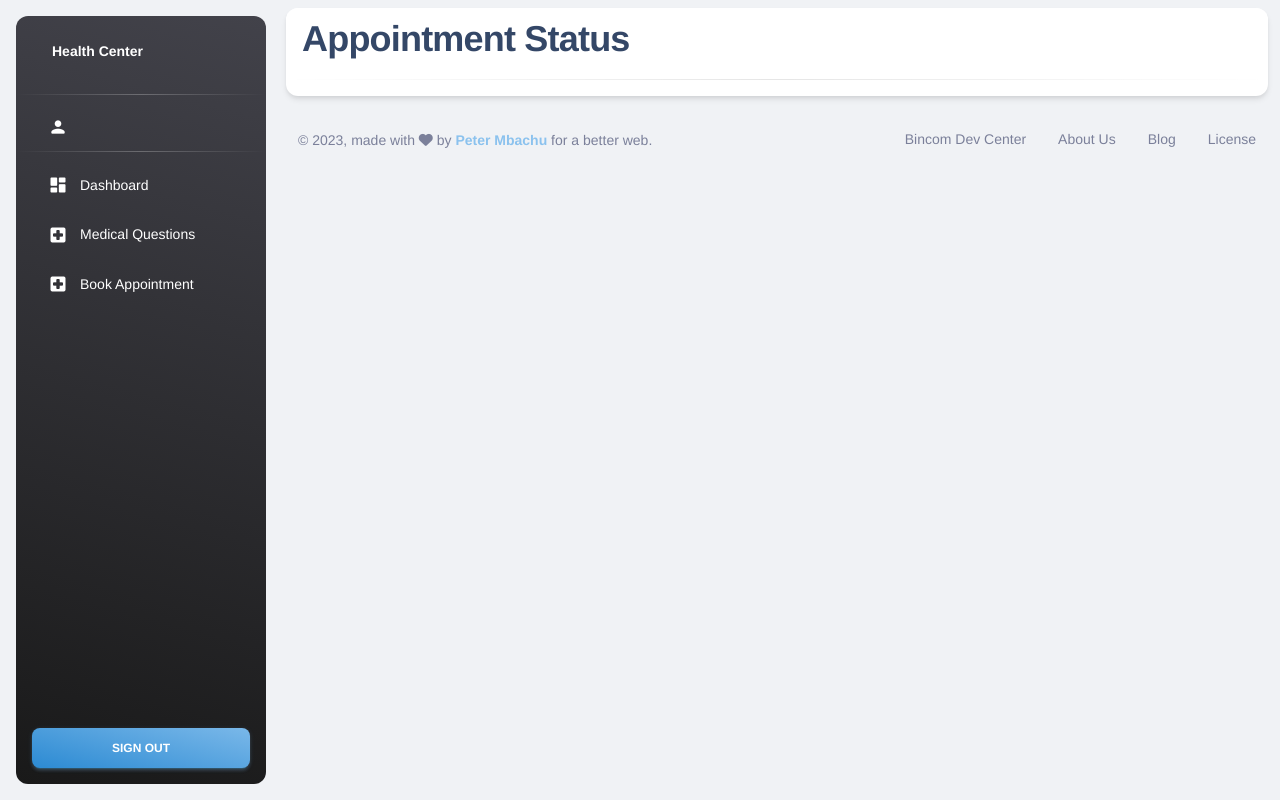
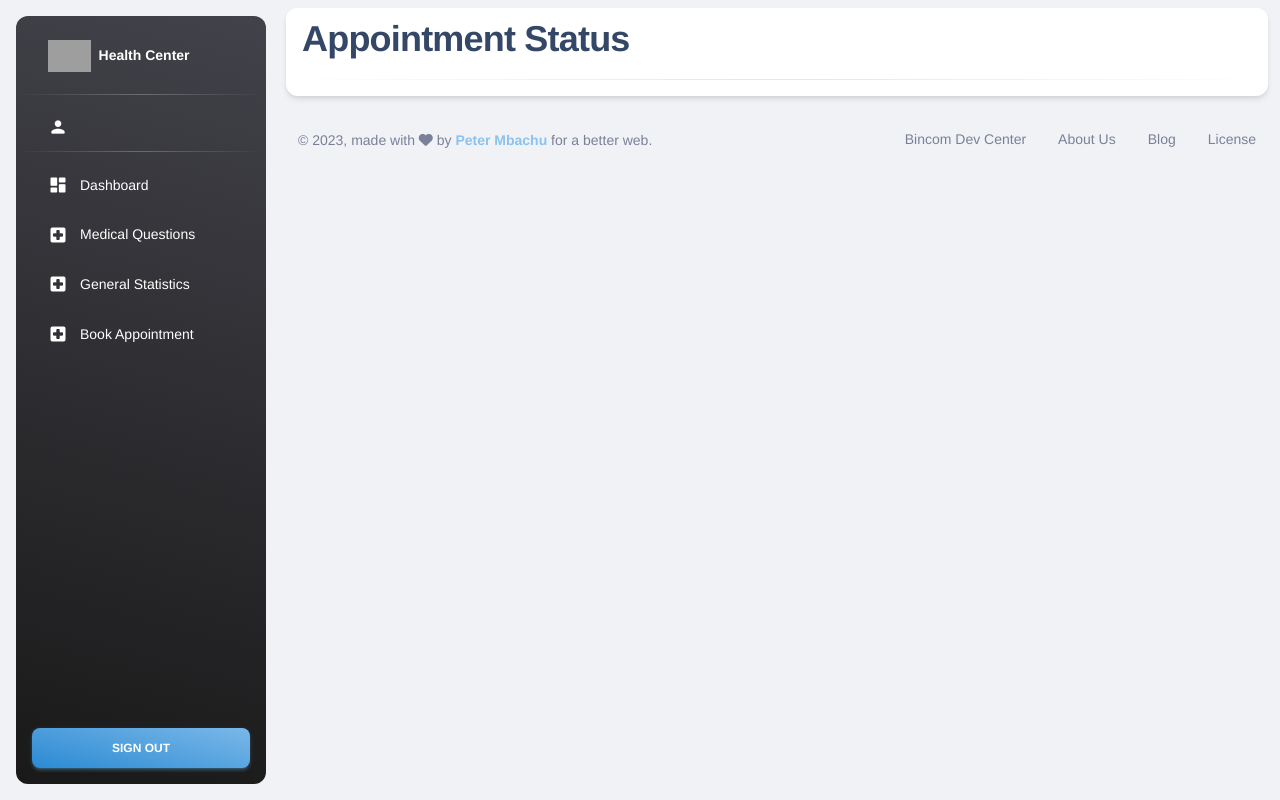
Before and after one commit to cla-bit/eHealth, a Django app: template templates/home/status.html in a window 1280 px wide. Run offline with Django 5.2, Linux system fonts and the light colour scheme; the template is opened without the code that fills it, so the values that code supplies are empty; parts of the project's set-up code (start-up, migrations or seed data) failed here and were passed over; some libraries are stand-ins or nearby versions; grey boxes are pictures that could not be loaded.

Commit message:
Update patient-aside.html

```diff
--- a/templates/aside/patient-aside.html
+++ b/templates/aside/patient-aside.html
@@ -2,7 +2,7 @@
         <div class="sidenav-header">
             <i class="fas fa-times p-3 cursor-pointer text-white opacity-5 position-absolute end-0 top-0 d-none d-xl-none" aria-hidden="true" id="iconSidenav"></i>
             <a class="navbar-brand m-0" href="{% url 'core:patient_dashboard' user.id %}" target="_blank">
-<!--                 <img src="" class="navbar-brand-img h-100" alt="main_logo"> -->
+                <img src="{% static 'img/bincom dev center transparent 1.png' %}" class="navbar-brand-img h-100" alt="main_logo">
                 <span class="ms-1 font-weight-bold text-white">Health Center</span>
             </a>
         </div>
@@ -38,6 +38,17 @@
                     </a>
                 </li>
 
+                {% url 'core:health_statistic' as url %}
+                <li class="nav-item">
+                    <a class="nav-link text-white {% if request.path == url %} active bg-gradient-primary{% endif %}" href="{{ url }}">
+                        <div class="text-white text-center me-2 d-flex align-items-center justify-content-center">
+                            <i class="material-icons opacity-10">local_hospital</i>
+                        </div>
+                        <span class="nav-link-text ms-1">General Statistics</span>
+                    </a>
+                </li>
+
+
                 {% url 'core:book_appointment' request.user.id  as url %}
                 <li class="nav-item">
                     <a class="nav-link text-white {% if request.path == url %} active bg-gradient-primary{% endif %}" href="{{ url }}">
@@ -48,21 +59,10 @@
                     </a>
                 </li>
 
-
-<!--                <li class="nav-item">-->
-<!--                    <a class="nav-link text-white active bg-gradient-primary" href="#">-->
-<!--                        <div class="text-white text-center me-2 d-flex align-items-center justify-content-center">-->
-<!--                            <i class="material-icons opacity-10">table_chart</i>-->
-<!--                        </div>-->
-<!--                        <span class="nav-link-text ms-1">Patients Records</span>-->
-<!--                    </a>-->
-<!--                </li>-->
-
             </ul>
         </div>
-
         <div class="sidenav-footer position-absolute w-100 bottom-0 ">
             <div class="mx-3">
-                <a class="btn bg-gradient-primary w-100" href="{{ logout_url }}" type="button">Sign Out</a>
+                <a class="btn bg-gradient-primary w-100" href="{% url 'account_logout' %}" type="button">Sign Out</a>
             </div>
         </div>
```
